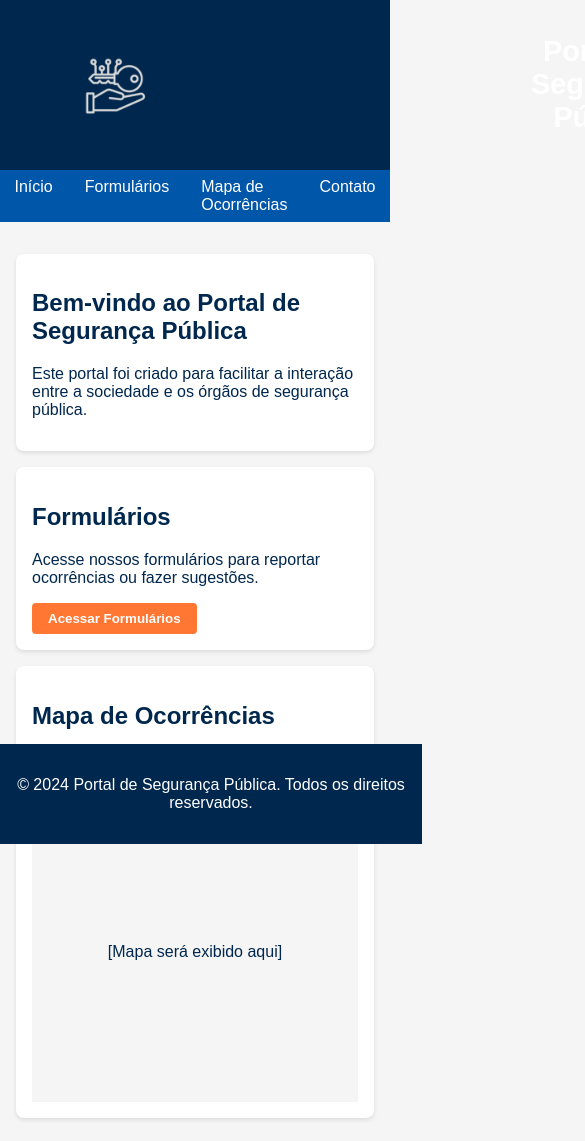
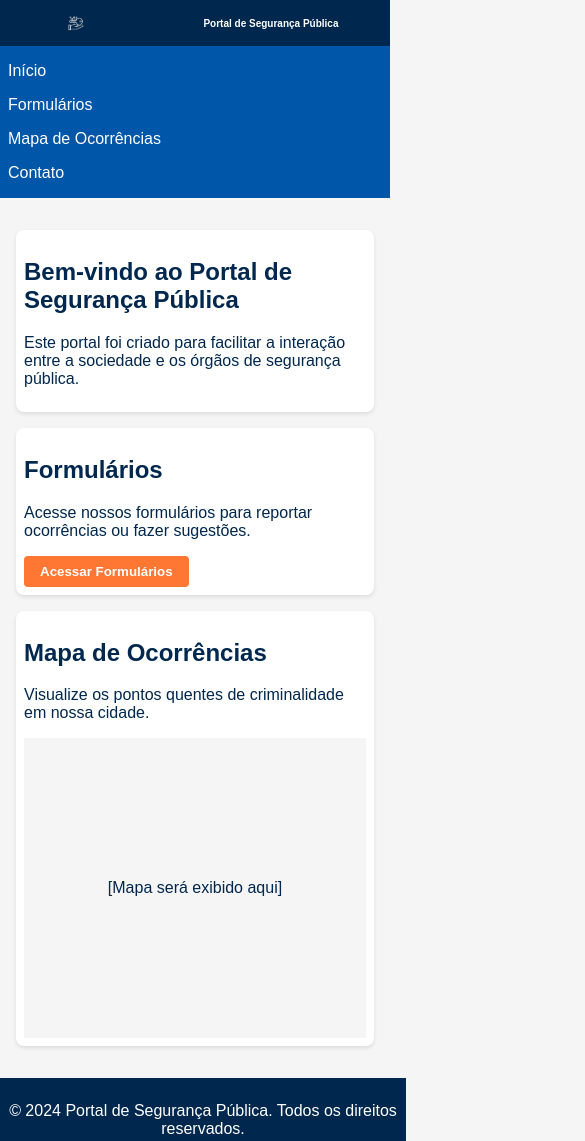
Before and after one commit to FabioNilo/hackaton, a plain HTML site: page index.html in a window 390 px wide. Shown: the top 1141 px of the page, 585 px wide, since content can reach past the window. Drawn offline with Linux system fonts and the light colour scheme.

Commit message:
hackaton

```diff
--- a/styles.css
+++ b/styles.css
@@ -13,30 +13,32 @@ body {
     background-color: var(--cinza-claro);
     color: var(--azul-escuro);
 }
+
 .logo {
     width: 200px;
     height: auto;
     display: inline-block;
     align-items: flex-start;
     vertical-align: middle;
-    margin-right: 15px; /* Espaçamento entre a logo e o título */
+    margin-right: 15px;
 }
 
 header {
     display: flex;
     align-items: center;
-
     background-color: var(--azul-escuro);
     color: var(--branco);
     padding: 1rem;
     text-align: center;
+    flex-wrap: nowrap;
 }
 
 header h1 {
     margin-left: 300px;
-
+    white-space: nowrap;
     font-size: 1.8rem;
 }
+
 
 
 nav {
@@ -50,6 +52,7 @@ nav ul {
     margin: 0;
     display: flex;
     justify-content: center;
+    flex-wrap: wrap;
 }
 
 nav ul li {
@@ -85,12 +88,66 @@ main {
     font-weight: bold;
 }
 
+
 footer {
     background-color: var(--azul-escuro);
     color: var(--branco);
     text-align: center;
     padding: 1rem;
-    position: fixed;
+    position: relative;
     bottom: 0;
     width: 100%;
 }
+
+
+
+
+@media (max-width: 768px) {
+    header {
+        padding: 0.5rem;
+        justify-content: space-around;
+        margin: auto;
+    }
+
+    header .logo {
+        width: 50px;
+
+    }
+
+    header h1 {
+        font-size: 10px;
+        align-self: auto;
+        margin-left: 0;
+    }
+
+    nav ul {
+        flex-direction: column;
+    }
+
+    nav ul li {
+        margin: 0.5rem 0;
+    }
+
+    .card {
+        padding: 0.5rem;
+    }
+
+    footer {
+        padding: 0.5rem;
+    }
+}
+
+
+@media (min-width: 1200px) {
+    header .logo {
+        width: 100px;
+    }
+
+    header h1 {
+        font-size: 2.2rem;
+    }
+
+    .btn {
+        padding: 0.7rem 1.5rem;
+    }
+}
```
